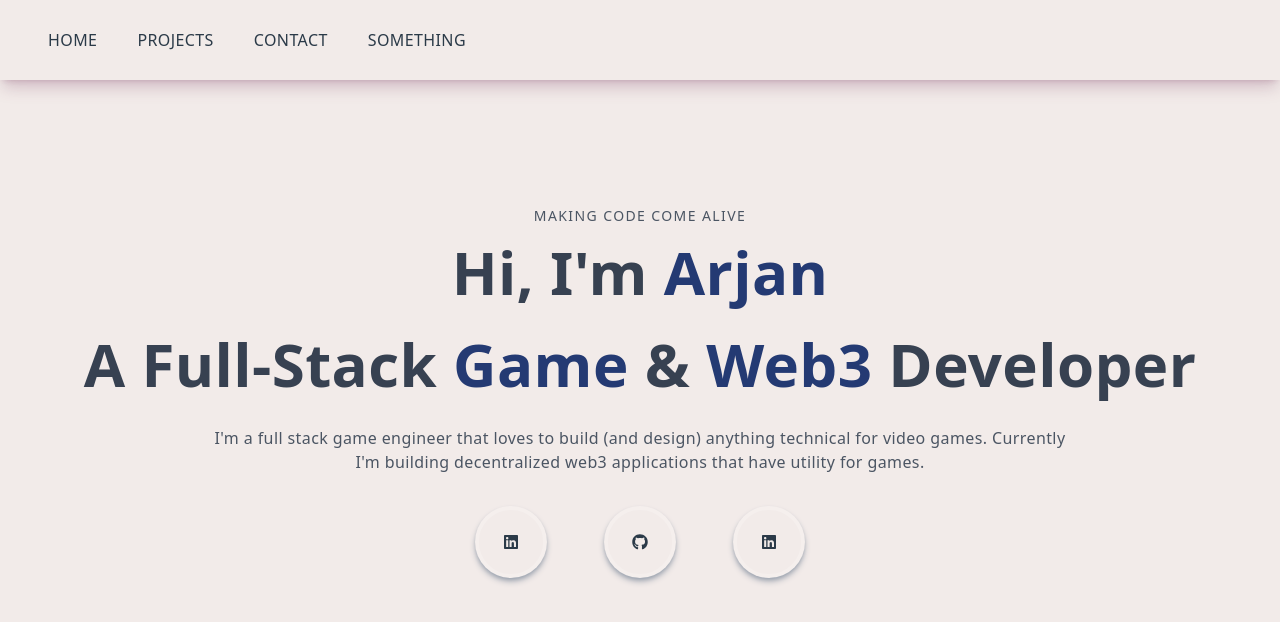
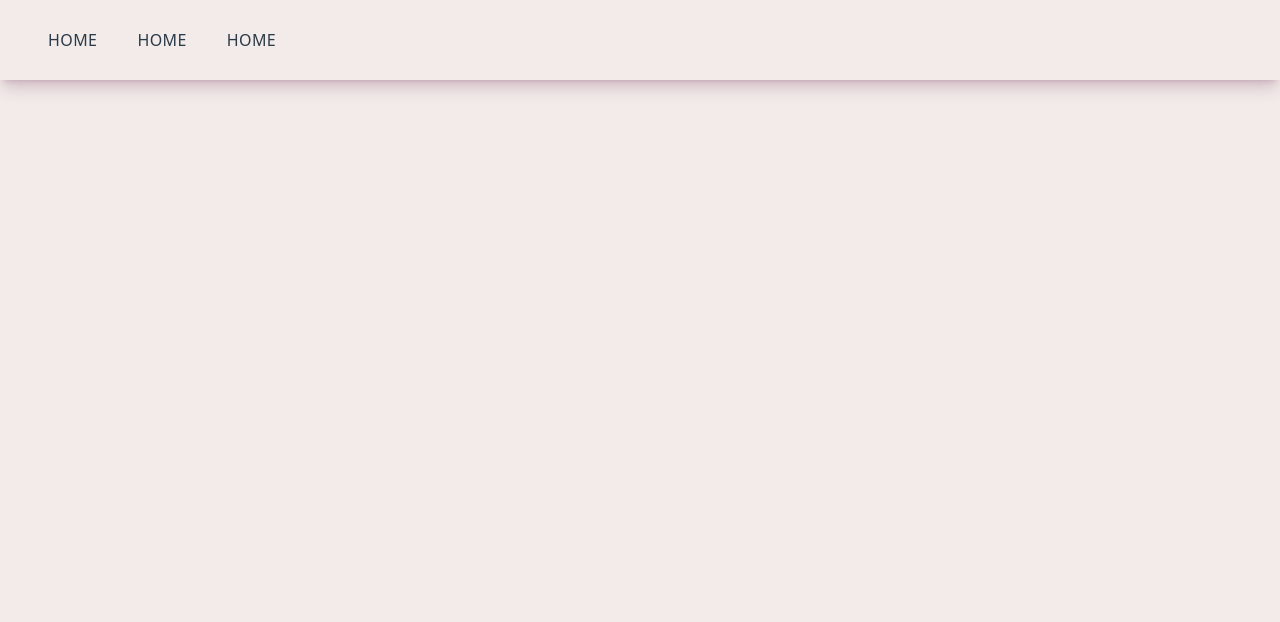
Before and after one commit to ArjanEend/portfolio-2022, a React (Create React App) app: page / in a window 1280 px wide. Shown: the top 622 px of the page. Built offline with nearby package versions, Linux system fonts and the light colour scheme.

Commit message:
ADD routing, links

```diff
--- a/src/App.tsx
+++ b/src/App.tsx
@@ -1,20 +1,23 @@
 import React from 'react';
 import logo from './logo.svg';
 import './App.css';
-import Navbar from './components/Navbar';
+import Navbar, { HeaderLink } from './components/Navbar';
 import { BrowserRouter, Routes } from 'react-router-dom';
 import Home from './components/Home';
+import Routing, { AppRoute } from './components/Routing';
+
+const routes: Array<HeaderLink & AppRoute> = [
+  { path: "/", label: "Home", element: <Home /> },
+  { path: "/", label: "Home", element: <Home /> },
+  { path: "/", label: "Home", element: <Home /> },
+]
 
 function App() {
   return (
     <div className="App">
       <BrowserRouter>
-        <Routes>
-
-        </Routes>
-        <Navbar />
-        <Home />
-
+        <Navbar links={routes} />
+        <Routing routes={routes} />
       </BrowserRouter>
     </div>
   );
--- a/src/components/Navbar.tsx
+++ b/src/components/Navbar.tsx
@@ -3,7 +3,11 @@ import { Link } from 'react-router-dom';
 import { AiOutlineClose, AiOutlineMenu } from 'react-icons/ai';
 import { FaGithub, FaLinkedin } from "react-icons/fa";
 
-export default function Navbar() {
+export interface HeaderLink {
+    path: string, label: string
+}
+
+export default function Navbar({ links }: { links: HeaderLink[] }) {
     const [displayNav, setDisplayNav] = useState(false);
 
     function handleNav() {
@@ -16,18 +20,9 @@ export default function Navbar() {
 
                 <div>
                     <ul className='hidden md:flex'>
-                        <Link to='/'>
-                            <li className='ml-10 test-sm uppercase hover:border-b'>Home</li>
-                        </Link>
-                        <Link to='/'>
-                            <li className='ml-10 test-sm uppercase hover:border-b'>Projects</li>
-                        </Link>
-                        <Link to='/'>
-                            <li className='ml-10 test-sm uppercase hover:border-b'>Contact</li>
-                        </Link>
-                        <Link to='/'>
-                            <li className='ml-10 test-sm uppercase hover:border-b'>Something</li>
-                        </Link>
+                        {links.map(l => <Link to={l.path}>
+                            <li className='ml-10 test-sm uppercase hover:border-b'>{l.label}</li>
+                        </Link>)}
                     </ul>
                 </div>
                 <div onClick={handleNav} className='md:hidden'>
--- /dev/null
+++ b/src/components/Routing.tsx
@@ -0,0 +1,16 @@
+import { Route, Routes } from 'react-router-dom';
+
+export interface AppRoute {
+    path: string,
+    element: React.ReactNode
+}
+
+export default function Routing({ routes }: { routes: AppRoute[] }) {
+
+    return <Routes>
+        <Route path="/" element={<div />} />
+        {routes.map((r, i) =>
+            <Route key={i} path={r.path} element={r.element} />
+        )}
+    </Routes>;
+}
```
